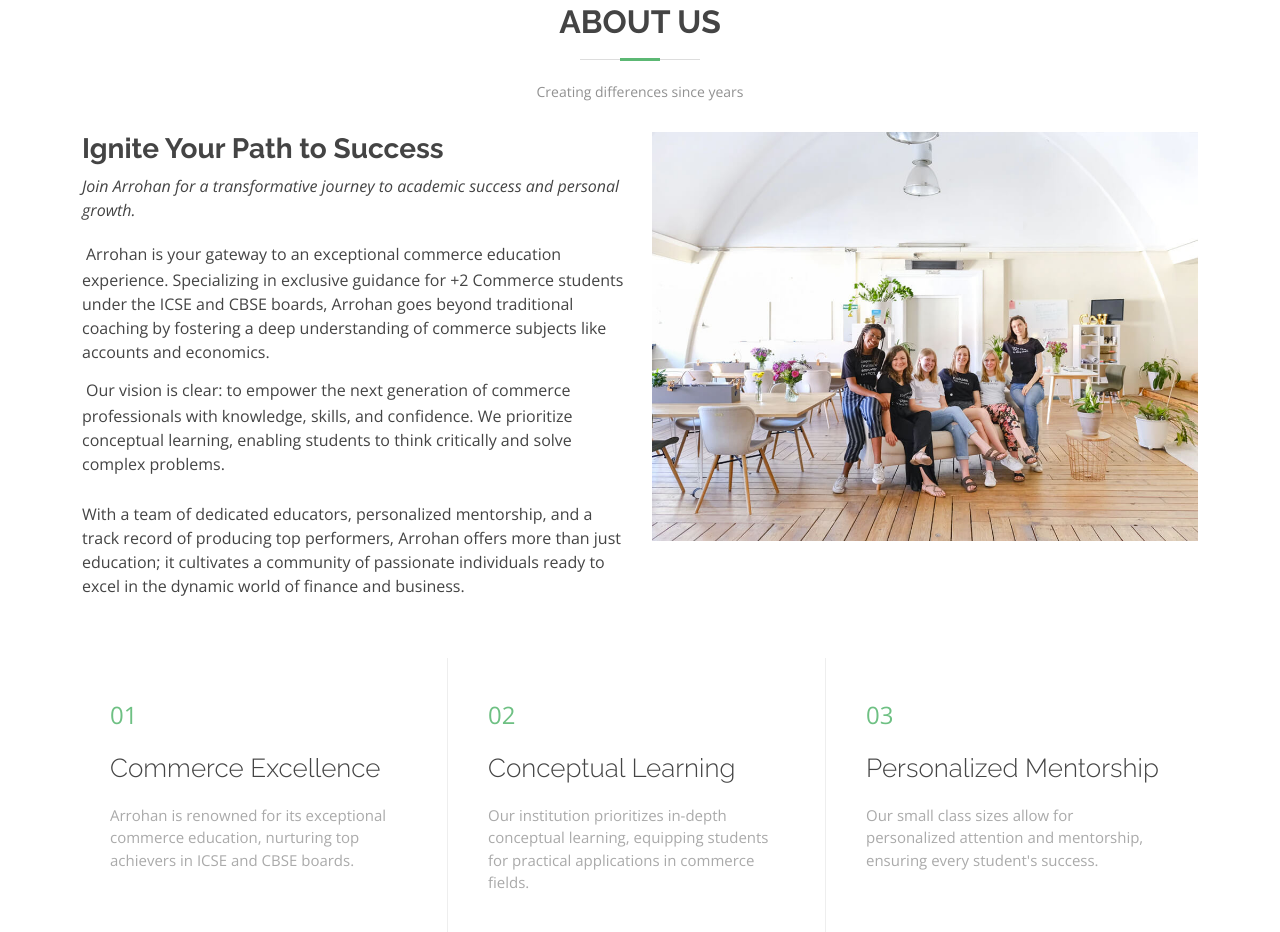
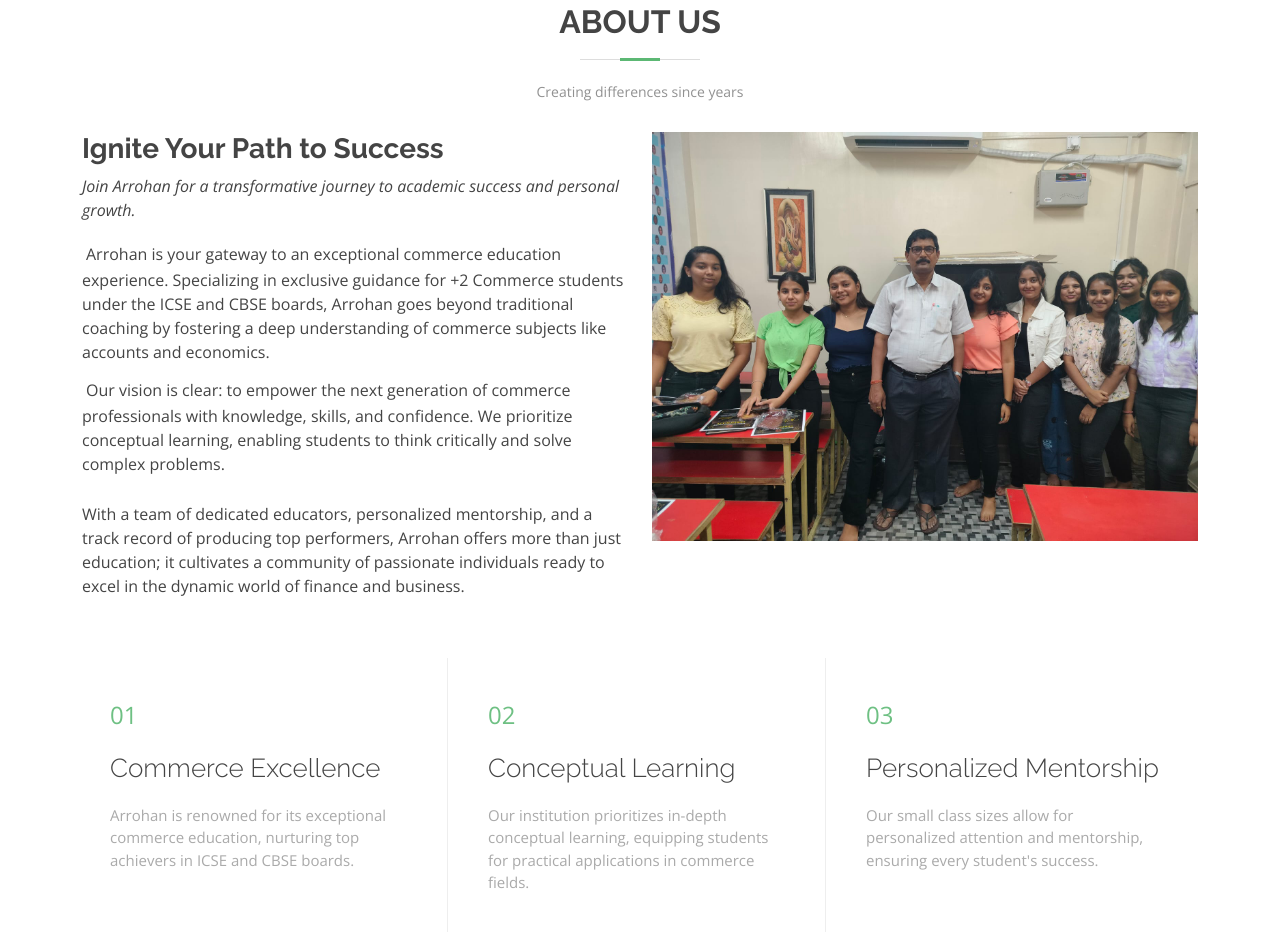
Before and after one commit to amrit220/Arrohan-green, a plain HTML site: page index.html in a window 1280 px wide. Shown: the part 1034-1966 px from the top of the page. Drawn offline with nearby package versions, Linux system fonts and the light colour scheme; some icons are missing.

Commit message:
update 2.O

```diff
--- a/index.html
+++ b/index.html
@@ -193,7 +193,7 @@
 
         <div class="row">
           <div class="col-lg-6 order-1 order-lg-2">
-            <img src="assets/img/about.jpg" class="img-fluid" alt="">
+            <img src="assets/img/7.jpg" class="img-fluid" alt="">
           </div>
           <div class="col-lg-6 pt-4 pt-lg-0 order-2 order-lg-1 content">
             <h3>Ignite Your Path to Success</h3>
```
Also changed, not shown: assets/img/7.jpg (added).
